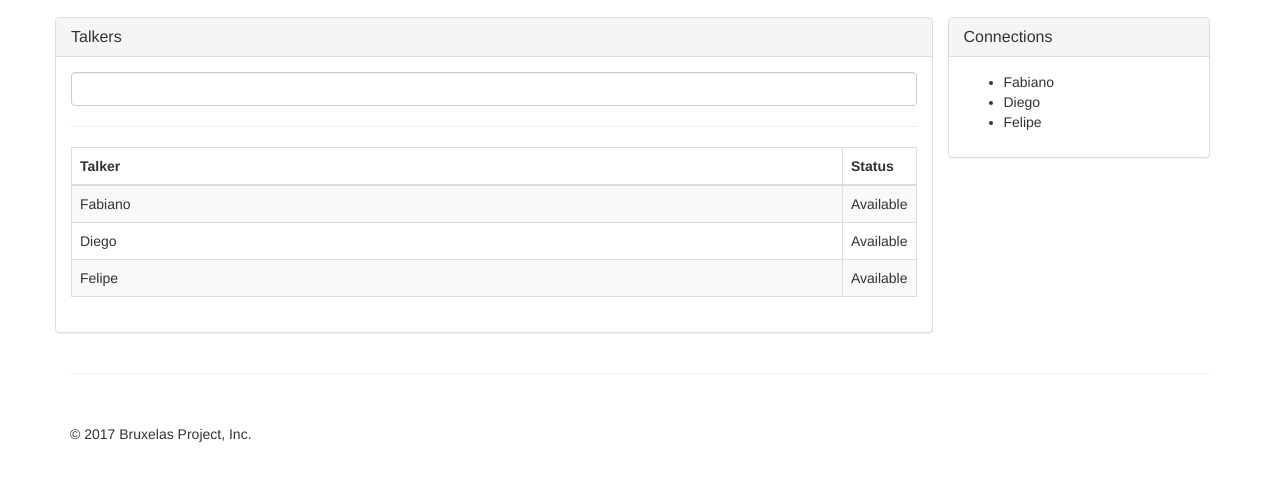
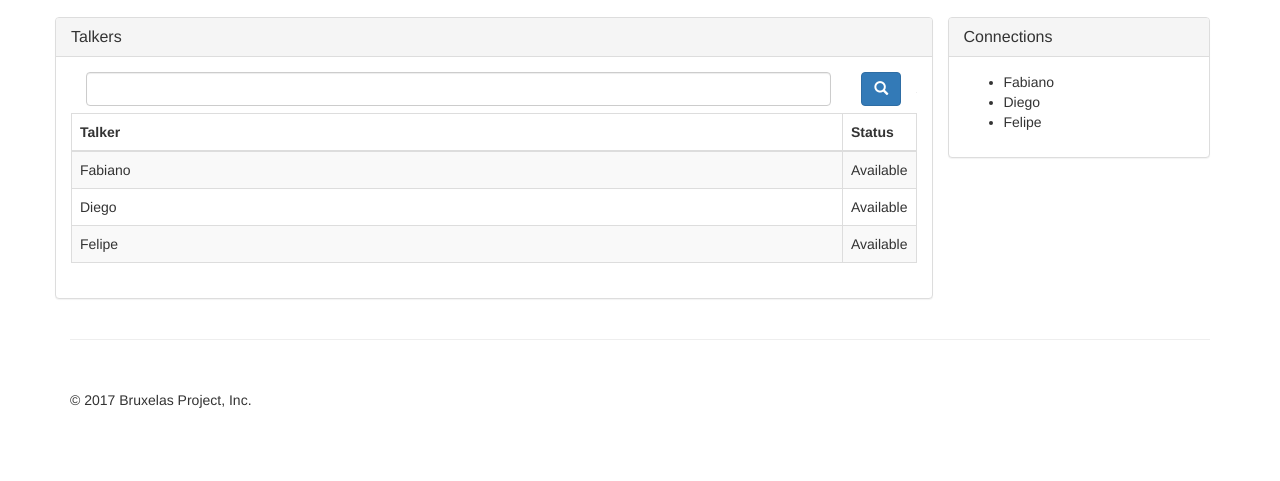
Before and after one commit to fabianogoes/Bruxelas, a plain HTML site: page BruxelasFrontend/src/index.html in a window 1280 px wide. Shown: the part 53-534 px from the top of the page. Drawn offline with nearby package versions, Linux system fonts and the light colour scheme.

Commit message:
refactor layout fix #9

```diff
--- a/BruxelasFrontend/src/index.html
+++ b/BruxelasFrontend/src/index.html
@@ -72,7 +72,14 @@
                   <div class="col-md-12">
 
                     <form>
-                      <input type="type" name="name" class="form-control" />
+                      <div class="col-md-11">
+                        <input type="type" name="name" class="form-control" />
+                      </div>
+                      <div class="col-md-1">
+                         <button type="button" class="btn btn-primary btn-block">
+                           <span class="glyphicon glyphicon-search" aria-hidden="true"></span>
+                         </button>
+                      </div>
                     </form>
 
                     <hr/>
```
